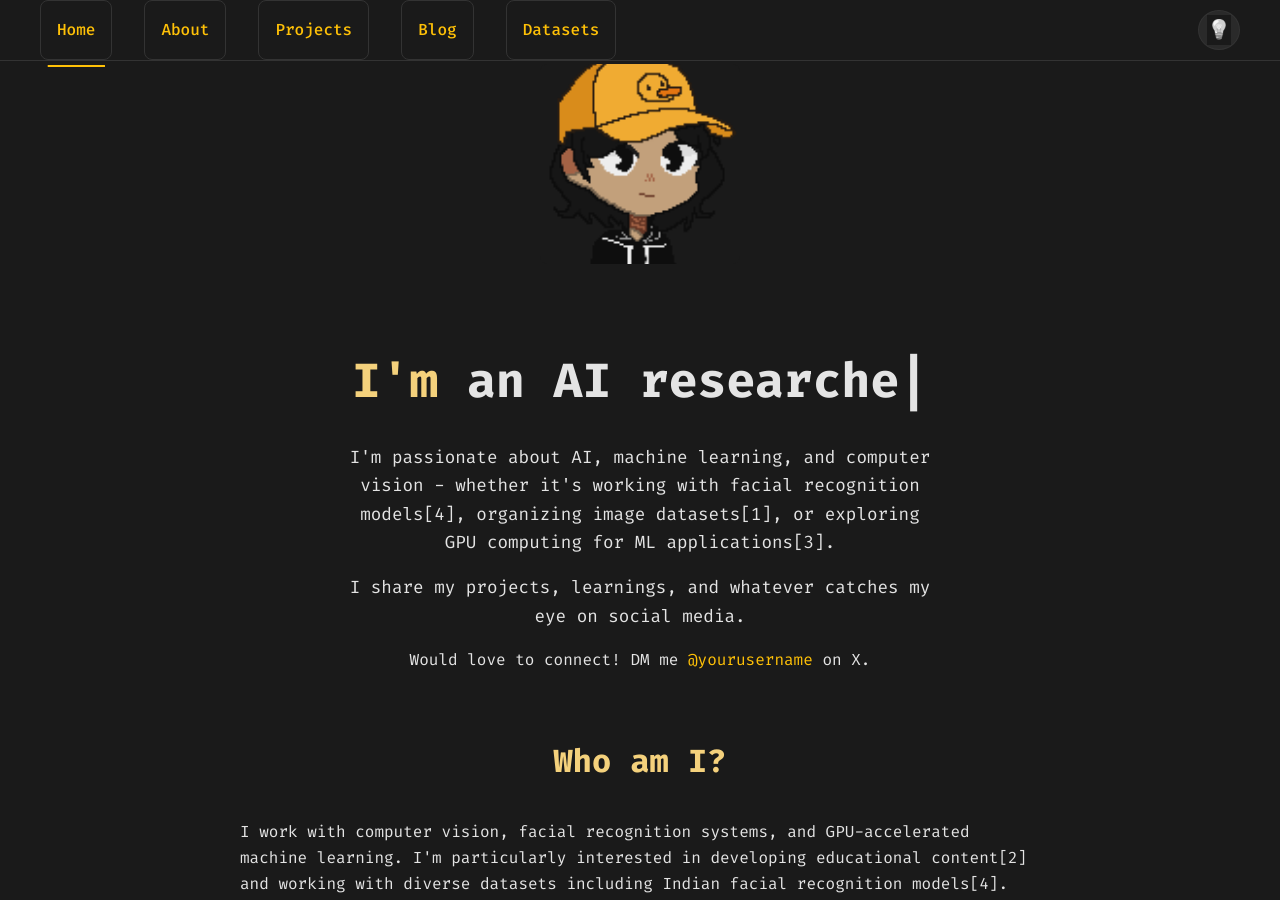
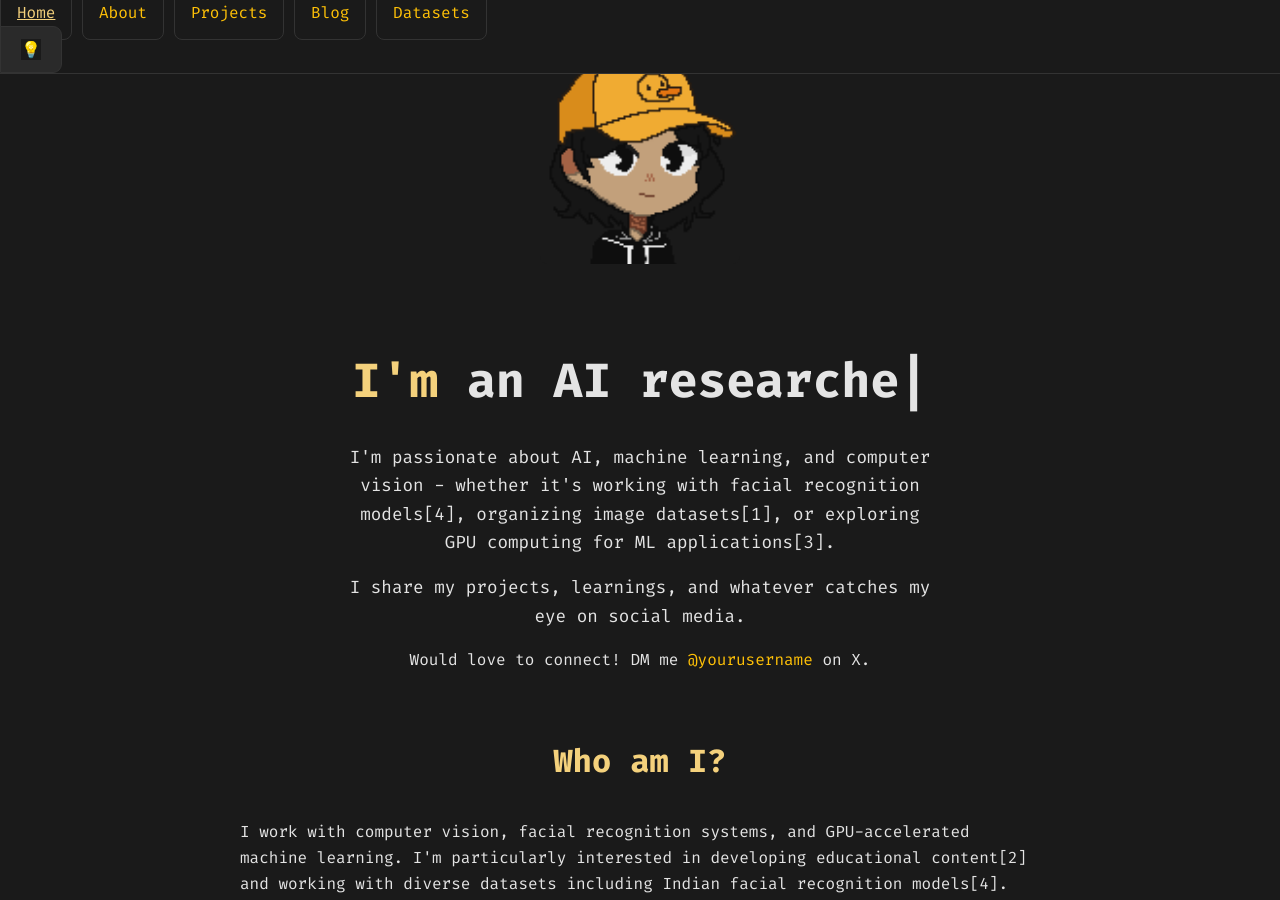
Before and after one commit to shrrynsh/site.github.io, a Jekyll site: the page built from index.md, in a window 1280 px wide and 900 px high. Built offline with Jekyll 4.4.1, drawn with Linux system fonts in a browser that asks for light colours.

Commit message:
Update home.css

```diff
--- a/assets/css/home.css
+++ b/assets/css/home.css
@@ -101,134 +101,7 @@ a:hover {
   text-decoration: underline;
 }
 
-/* Navigation Styles */
-.main-nav {
-  background: var(--nav-bg, #2a2a2a);
-  border-bottom: 1px solid var(--border, #333);
-  position: fixed;
-  top: 0;
-  left: 0;
-  right: 0;
-  width: 100vw;
-  z-index: 100;
-  transition: all 0.3s ease;
-}
 
-.nav-container {
-  max-width: 1200px;
-  margin: 0 auto;
-  display: flex;
-  justify-content: space-between;
-  align-items: center;
-  padding: 0 2rem;
-  height: 60px;
-}
-
-.nav-links {
-  display: flex;
-  gap: 2rem;
-  align-items: center;
-}
-
-.nav-link {
-  color: var(--text-secondary, #e4e4e4);
-  text-decoration: none;
-  font-weight: 500;
-  padding: 0.5rem 1rem;
-  border-radius: 6px;
-  transition: all 0.3s ease;
-  position: relative;
-}
-
-.nav-link:hover {
-  color: var(--accent, #ffc107);
-  background: rgba(255, 193, 7, 0.1);
-}
-
-.nav-link.active {
-  color: var(--accent, #ffc107);
-}
-
-.nav-link::after {
-  content: '';
-  position: absolute;
-  bottom: -8px;
-  left: 50%;
-  width: 0;
-  height: 2px;
-  background: var(--accent, #ffc107);
-  transition: all 0.3s ease;
-  transform: translateX(-50%);
-}
-
-.nav-link:hover::after,
-.nav-link.active::after {
-  width: 80%;
-}
-
-.nav-extras {
-  display: flex;
-  align-items: center;
-  gap: 1rem;
-}
-
-.nav-divider {
-  width: 1px;
-  height: 30px;
-  background: linear-gradient(
-    to bottom,
-    transparent,
-    var(--accent, #ffc107),
-    transparent
-  );
-  opacity: 0.6;
-}
-
-.theme-toggle {
-  background: none;
-  border: 2px solid var(--border, #333);
-  border-radius: 50%;
-  width: 40px;
-  height: 40px;
-  display: flex;
-  align-items: center;
-  justify-content: center;
-  cursor: pointer;
-  transition: all 0.3s ease;
-  position: relative;
-  overflow: hidden;
-}
-
-.theme-toggle:hover {
-  border-color: var(--accent, #ffc107);
-  transform: scale(1.1);
-}
-
-.theme-toggle:active {
-  transform: scale(0.95);
-}
-
-.bulb-icon {
-  font-size: 1.2rem;
-  transition: all 0.3s ease;
-  filter: grayscale(1);
-}
-
-.theme-toggle:hover .bulb-icon {
-  filter: grayscale(0);
-  transform: rotate(15deg);
-}
-
-.nav-underline {
-  height: 2px;
-  background: linear-gradient(
-    90deg,
-    transparent,
-    var(--accent, #ffc107),
-    transparent
-  );
-  opacity: 0.3;
-}
 
 /* Light mode styles */
 [data-theme="light"] {
```
